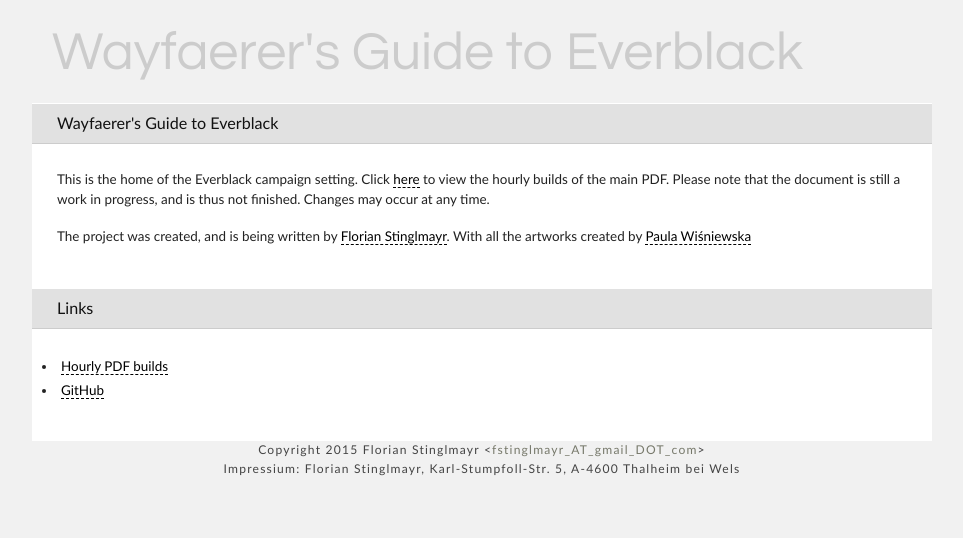
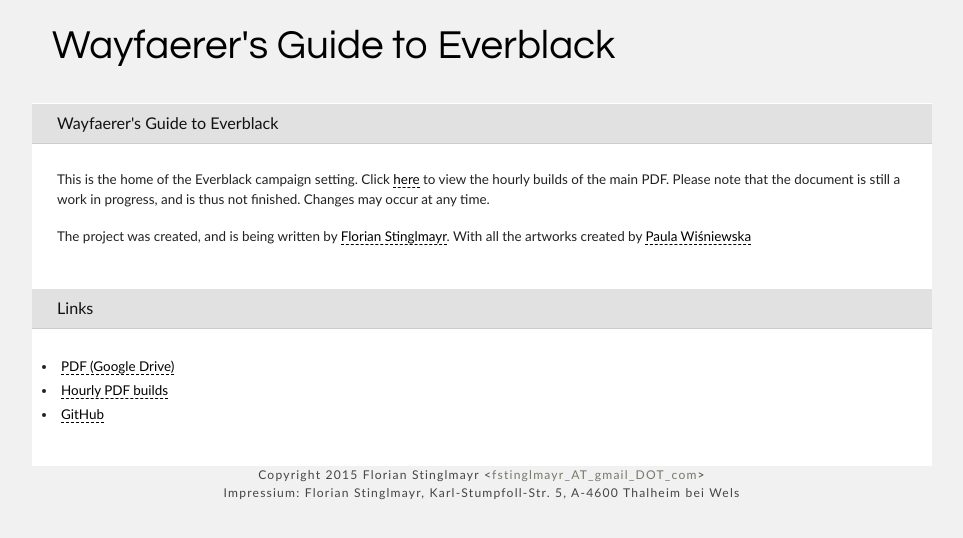
Before and after one commit to n0la/wayfaerersguide-everblack, a plain HTML site: page www/index.html in a window 1280 px wide. Shown: the whole page, without its empty margins (158-1121 px from the left). Drawn offline with Linux system fonts and the light colour scheme.

Commit message:
updated webpage to contain GDrive link

```diff
--- a/www/index.html
+++ b/www/index.html
@@ -32,6 +32,7 @@
     <div id="test1-content">
       <div class="accordion_child">
         <ul>
+          <li><a href="https://drive.google.com/open?id=13eX83XVHkEnlPUeiOY62z_fWOgtEhQsL">PDF (Google Drive)</a></li>
           <li><a href="https://wayfaerer.n0la.org/hourly/">Hourly PDF builds</a></li>
           <li><a href="https://github.com/n0la/wayfaerersguide-everblack">GitHub</a></li>
         </ul>
--- a/www/style.css
+++ b/www/style.css
@@ -138,10 +138,10 @@ ol li
   padding-top: 15px;}
 
 #logo h1
-{ font: normal 400% 'century gothic', arial;
+{ font: normal 300% 'century gothic', arial;
   padding: 0 0 0 20px;
   margin: 0;
-  color: #CCC;}
+  color: #000;}
 
 #footer p
 {
```
